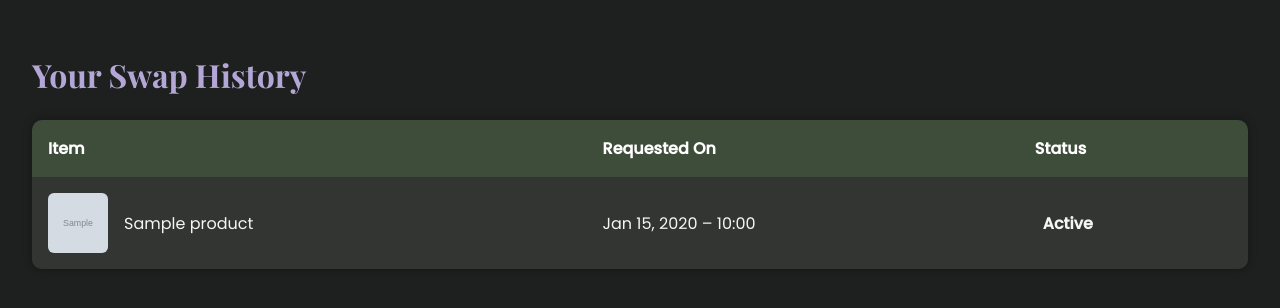
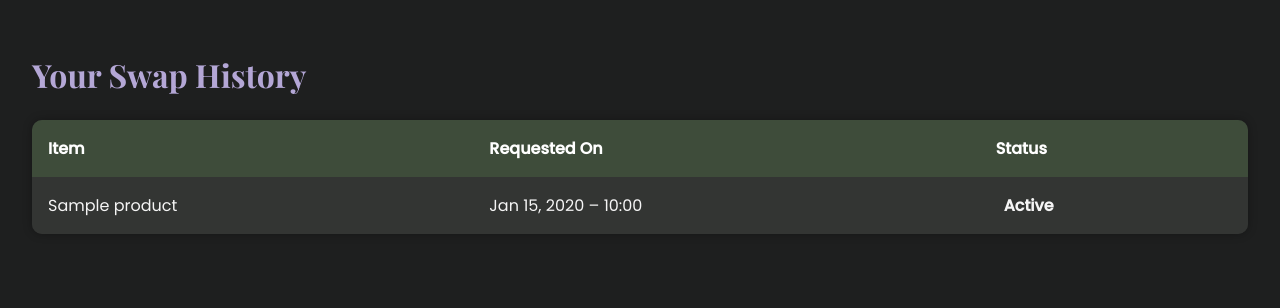
Before and after one commit to yugpatel2907/Bit-benders-, a PHP site: page /hackathon_db/history.php in a window 1280 px wide. Shown: the part 70-378 px from the top of the page. Run offline with PHP 8.4, Linux system fonts and the light colour scheme; tables that the repository leaves empty or names only in its code hold one stand-in row (values such as "Sample post"); grey boxes marked "Sample" are stand-in pictures.

Commit message:
Update history.php

```diff
--- a/history.php
+++ b/history.php
@@ -143,7 +143,7 @@ $result = $conn->query($sql);
       <tr>
         <td>
           <div style="display:flex; align-items:center; gap:1rem;">
-            <img src="<?= $row['image_url'] ?? 'placeholder.jpg' ?>" alt="Item" class="product-img">
+
             <span><?= htmlspecialchars($row['title']) ?></span>
           </div>
         </td>
```
